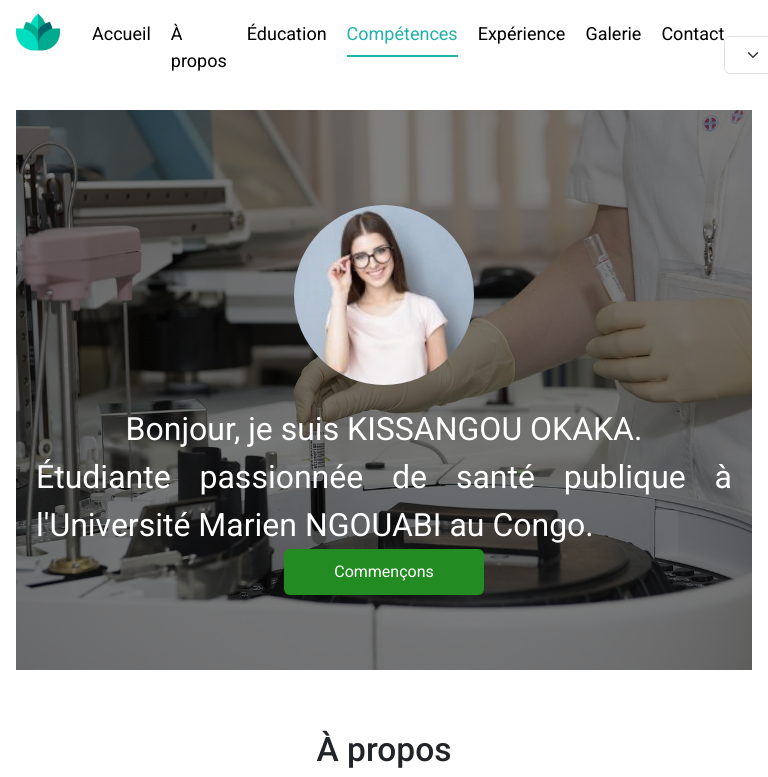
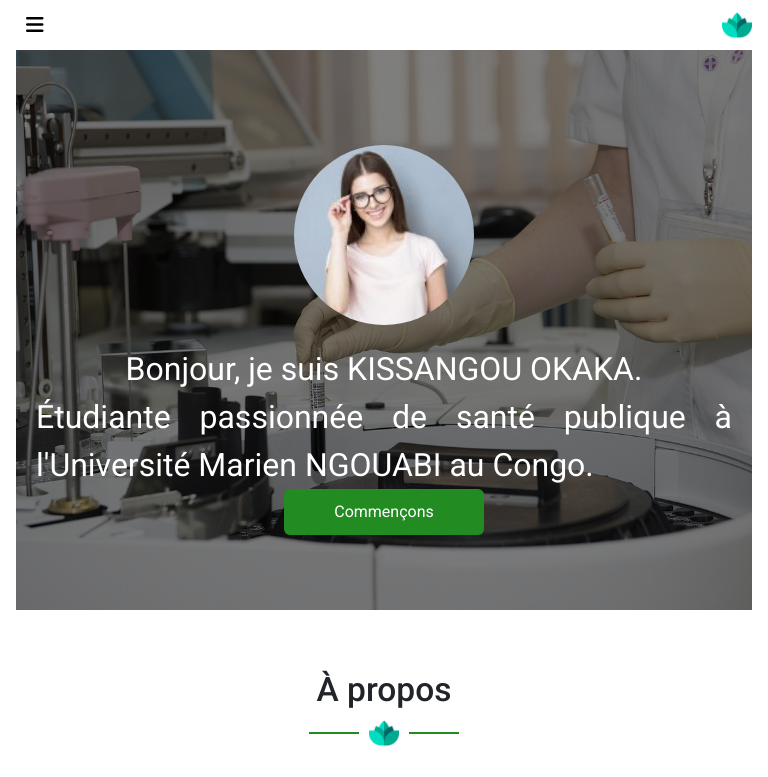
Before and after one commit to kayarhabby/portfolio_delicia_react, a React (Vite) app: page / in a window 768 px wide. Shown: the top 777 px of the page. Built offline with nearby package versions, Linux system fonts and the light colour scheme.

Commit message:
ajout des medias queries pour la tablette

```diff
--- a/src/assets/css/Navbar.css
+++ b/src/assets/css/Navbar.css
@@ -137,3 +137,69 @@ nav > article {
         display: none;
     }
 }
+
+/* Pour les écrans entre 768px et 1024px de large */
+@media only screen and (min-width: 768px) and (max-width: 1024px) {
+    nav {
+        flex-direction: column;
+    }
+
+    nav > article:first-child {
+        display: flex;
+        justify-content: space-between;
+    }
+
+    nav section {
+        margin: 0;
+    }
+    .navbar_container nav > article .icon {
+        width: 30px;
+        height: 30px;
+    }
+
+    nav article section > ul {
+        flex-direction: column;
+        gap: var(--gap-medium); /* Espacement entre les éléments de la liste */
+        padding-left: 0;
+        margin: var(--gap-small) 0; /* Espacement vertical */
+        width: 100%;
+    }
+
+    nav section > ul li {
+        margin: 0;
+        border-top: 1px solid var(--border-color); /* Bordure supérieure */
+        width: 100%;
+    }
+
+    .menu-hamburger {
+        display: block;
+        cursor: pointer;
+    }
+
+    .menu-hamburger a {
+        display: inline-block;
+        font-size: var(--font-size-large); /* Taille de police pour l'icône du menu */
+        margin-left: var(--gap-small); /* Marge à gauche */
+    }
+
+    .menu-hamburger .fa-x {
+        display: none;
+    }
+
+    .menu-hamburger.active .fa-bars {
+        display: none;
+    }
+
+    .menu-hamburger.active .fa-x {
+        display: inline-block;
+    }
+
+    /* Ensure visibility of menu when open */
+    .link_item.is-visible {
+        display: block;
+    }
+
+    .link_item {
+        display: none;
+    }
+}
```
